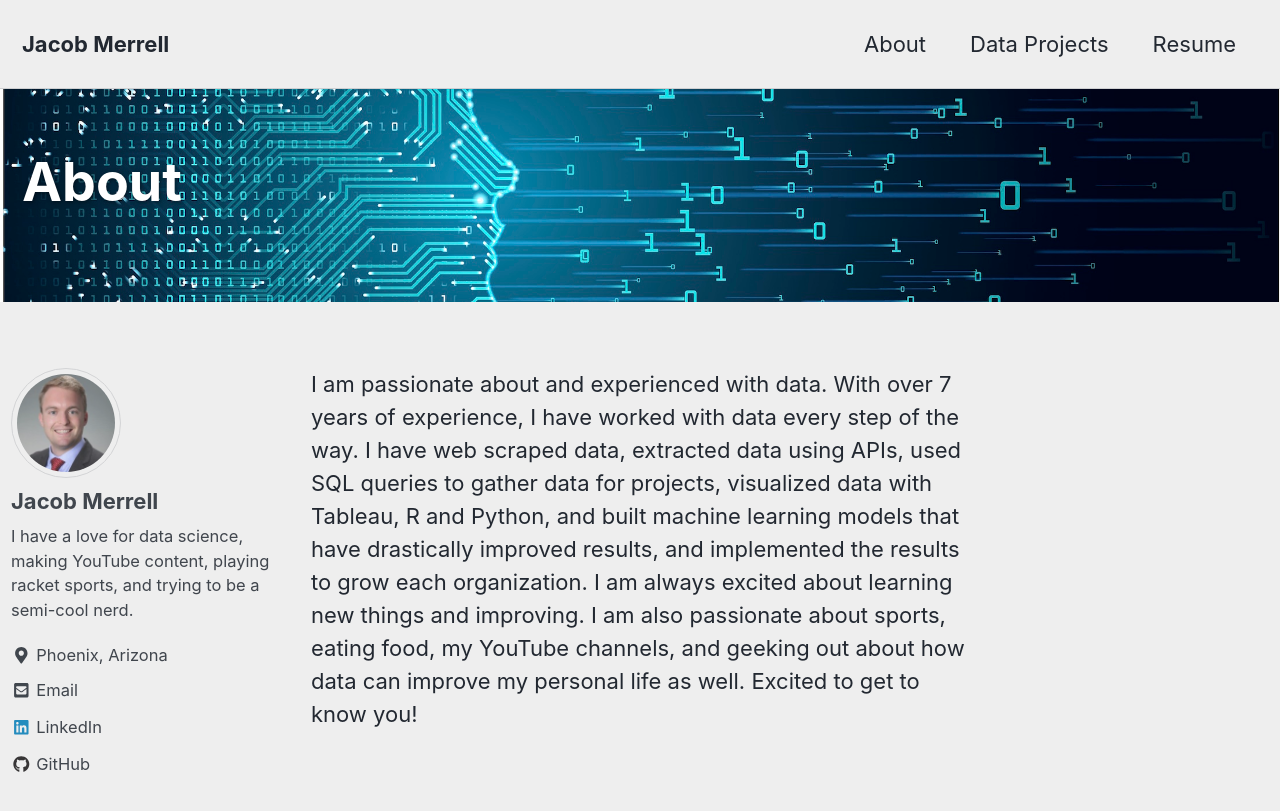
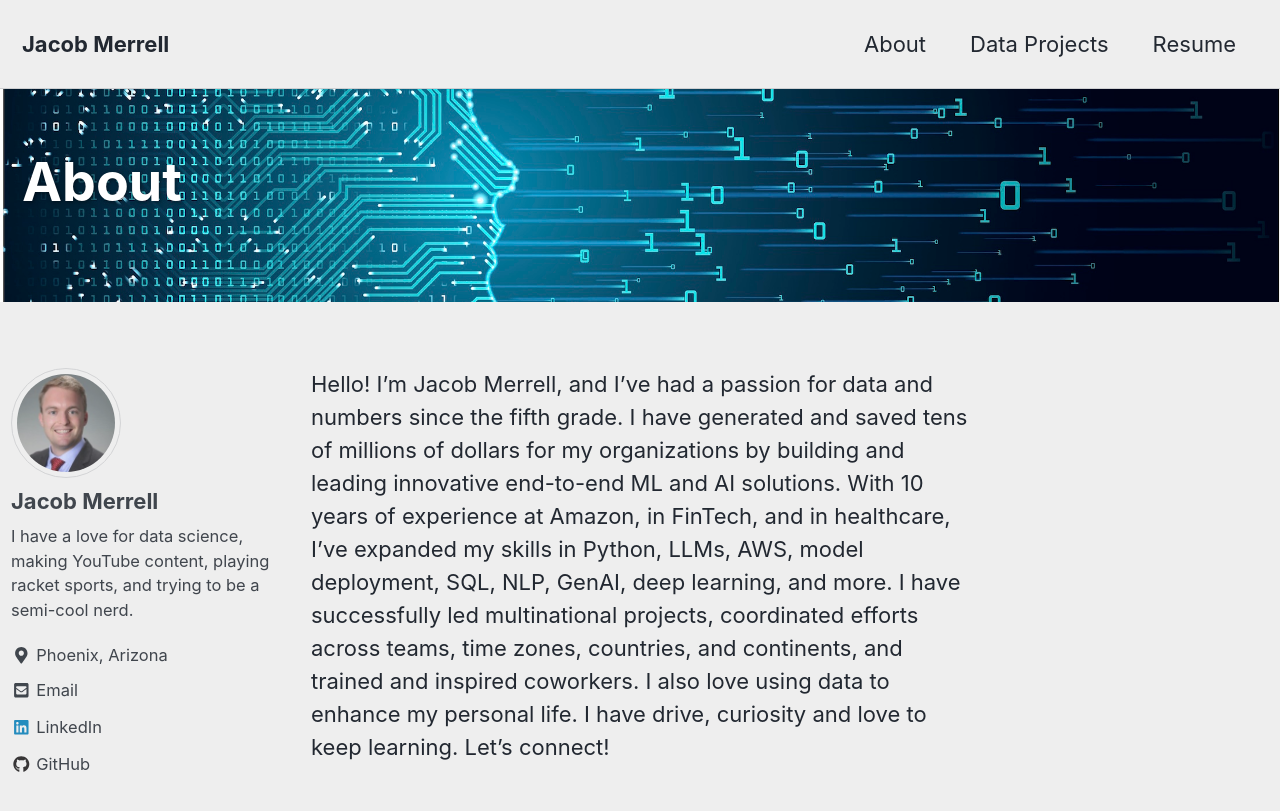
Before and after one commit to jmmerrell/jmmerrell.github.io, a Jekyll site: the page built from _pages/about.md, in a window 1280 px wide and 900 px high. Shown: the top 811 px of the window. Built offline with Jekyll 4.4.1, drawn with Linux system fonts in a browser that asks for light colours; nearby versions of some CDN libraries.

Commit message:
Update about.md

```diff
--- a/_pages/about.md
+++ b/_pages/about.md
@@ -5,4 +5,4 @@
   overlay_image: "/images/background.jpg"
 ---
 
-I am passionate about and experienced with data. With over 7 years of experience, I have worked with data every step of the way. I have web scraped data, extracted data using APIs, used SQL queries to gather data for projects, visualized data with Tableau, R and Python, and built machine learning models that have drastically improved results, and implemented the results to grow each organization. I am always excited about learning new things and improving. I am also passionate about sports, eating food, my YouTube channels, and geeking out about how data can improve my personal life as well. Excited to get to know you!
+Hello! I'm Jacob Merrell, and I've had a passion for data and numbers since the fifth grade. I have generated and saved tens of millions of dollars for my organizations by building and leading innovative end-to-end ML and AI solutions. With 10 years of experience at Amazon, in FinTech, and in healthcare, I’ve expanded my skills in Python, LLMs, AWS, model deployment, SQL, NLP, GenAI, deep learning, and more. I have successfully led multinational projects, coordinated efforts across teams, time zones, countries, and continents, and trained and inspired coworkers. I also love using data to enhance my personal life. I have drive, curiosity and love to keep learning. Let's connect!
```
